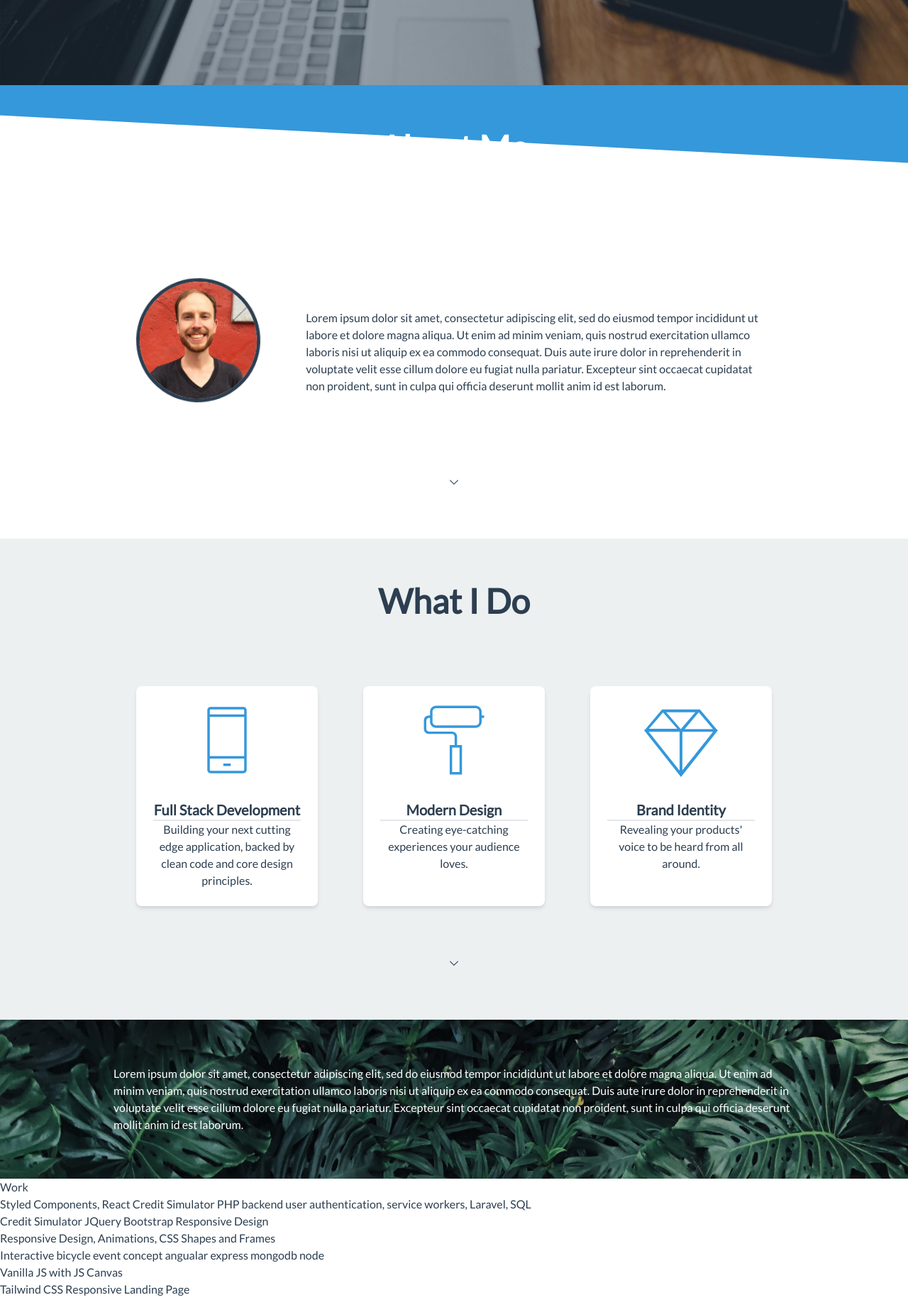
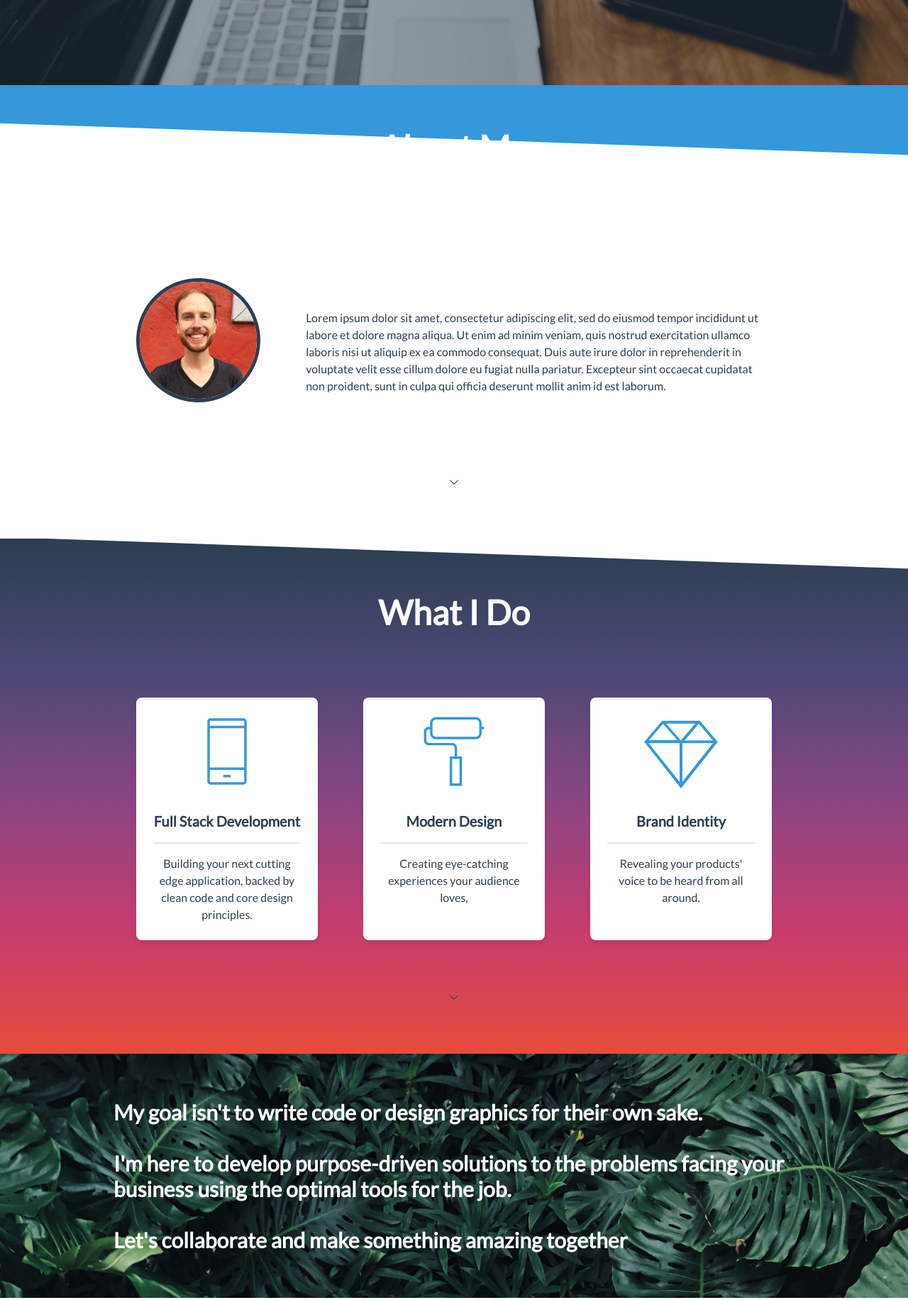
Before and after one commit to Lance-Meier/lance-meier-portfolio, a plain HTML site: page src/index.html in a window 1280 px wide. Shown: the part 680-2512 px from the top of the page at 71% size. Drawn offline with nearby package versions, Linux system fonts and the light colour scheme.

Commit message:
reduce skew angle, zindex, add gradient

```diff
--- a/src/index.html
+++ b/src/index.html
@@ -15,7 +15,7 @@
   <title>Lance Meier - Full Stack Developer & Designer</title>
 </head>
   <body>
-    <nav class="bg-transparent fixed w-full">
+    <nav class="bg-transparent fixed w-full z-10">
       <div class="flex flex-row justify-between pt-4 px-16">
         <div class="flex cursor-pointer" onclick="scrollToTop()">
           <img src="./public/images/lm-icon.svg" alt="LM Logo" height="75px" width="75px">
@@ -42,11 +42,11 @@
         </div>
       </div>
     </header>
-    <section id="about" class="min-h-full">
+    <section id="about">
       <div class="container md:w-3/4 mx-auto py-8 md:py-16">
         <div class="flex flex-col">
           <div class="text-center">
-            <h2 class="font-semibold text-xl text-2xl md:text-5xl text-white">About Me</h2>
+            <h2 class="font-semibold text-xl text-2xl md:text-5xl text-white relative">About Me</h2>
           </div>
           <div class="flex flex-col md:flex-row mt-20 md:mt-40 mb-16 items-center">
             <div id="portrait" class="w-1/3 md:w-1/5 mb-8 mx-8">
@@ -56,7 +56,7 @@
               <p>Lorem ipsum dolor sit amet, consectetur adipiscing elit, sed do eiusmod tempor incididunt ut labore et dolore magna aliqua. Ut enim ad minim veniam, quis nostrud exercitation ullamco laboris nisi ut aliquip ex ea commodo consequat. Duis aute irure dolor in reprehenderit in voluptate velit esse cillum dolore eu fugiat nulla pariatur. Excepteur sint occaecat cupidatat non proident, sunt in culpa qui officia deserunt mollit anim id est laborum.</p>
             </div>
           </div>
-          <div class="mx-auto">
+          <div class="mx-auto hidden md:block relative z-10">
             <a href="#services">
               <img src="./public/images/angle_down_icon.svg" alt="angle down icon">
             </a>
@@ -65,17 +65,15 @@
       </div>
     </section>
     <section id="services">
-      <div class="container md:w-3/4 mx-auto py-8 md:py-16">
+      <div class="container md:w-3/4 mx-auto pb-8 pt-16 md:pb-16 md:pt-20">
         <div class="flex flex-col">
-          <div class="text-center">
-            <h2 class="font-semibold text-xl text-2xl md:text-5xl">What I Do</h2>
-          </div>
+          <h2 class="font-semibold text-xl text-2xl md:text-5xl text-center text-white relative">What I Do</h2>
           <div class="flex flex-col md:flex-row mt-16 md:mt-24 md:justify-between">
             <div class="flex flex-col mb-16 bg-white shadow-md rounded-lg p-6 w-5/6 md:w-1/3 mx-auto md:mx-8">
               <img class="mx-auto w-1/3 md:w-1/2" src="./public/images/mobile_phone.svg" alt="mobile icon">
               <div class="mt-8 text-center">
                 <h3 class="text-xl font-semibold">Full Stack Development</h3>
-                <hr class="border">
+                <hr class="border my-4">
                 <p>Building your next cutting edge application, backed by clean code and core design principles.</p>
               </div>
             </div>
@@ -83,44 +81,40 @@
               <img class="mx-auto w-1/3 md:w-1/2" src="./public/images/paint_roller.svg" alt="paint roller icon">
               <div class="mt-8 text-center">
                 <h3 class="text-xl font-semibold">Modern Design</h3>
-                <hr class="border">
-                <p>Creating eye-catching experiences your audience loves.</p>
+                <hr class="border my-4">
+                <p>Creating eye-catching experiences your audience loves,</p>
               </div>
             </div>
             <div class="flex flex-col mb-16 bg-white shadow-md rounded-lg p-6 w-5/6 md:w-1/3 mx-auto md:mx-8">
               <img class="mx-auto w-1/3 md:w-1/2" src="./public/images/gem.svg" alt="gem icon">
               <div class="mt-8 text-center">
                 <h3 class="text-xl font-semibold">Brand Identity</h3>
-                <hr class="border">
+                <hr class="border my-4">
                 <p>Revealing your products' voice to be heard from all around.</p>
               </div>
             </div>
           </div>
-          <div class="mx-auto">
-            <a href="#work">
+          <div class="mx-auto hidden md:block relative z-10">
+            <a href="#quote">
               <img src="./public/images/angle_down_icon.svg" alt="angle down icon">
             </a>
           </div>
         </div>
       </div>
     </section>
-    <section id="work">
-      <div>
-        <div class="container">
-        </div>
-      </div>
-    </section>
     <section id="quote">
       <div class="container md:w-3/4 mx-auto py-8 md:py-16">
         <div class="text-white">
-          <p>Lorem ipsum dolor sit amet, consectetur adipiscing elit, sed do eiusmod tempor incididunt ut labore et dolore magna aliqua. Ut enim ad minim veniam, quis nostrud exercitation ullamco laboris nisi ut aliquip ex ea commodo consequat. Duis aute irure dolor in reprehenderit in voluptate velit esse cillum dolore eu fugiat nulla pariatur. Excepteur sint occaecat cupidatat non proident, sunt in culpa qui officia deserunt mollit anim id est laborum.</p>
+          <p class="font-semibold text-xl md:text-3xl">My goal isn't to write code or design graphics for their own sake.
+             <br><br> I'm here to develop purpose-driven solutions to the problems facing your business using the optimal tools for the job.
+              <br><br> Let's collaborate and make something amazing together</p>
         </div>
       </div>
     </section>
     <section>
       <div>
-        <div class="container">
-          <h2>Work</h2>
+        <div class="ontainer md:w-3/4 mx-auto py-8 md:py-16">
+          <h2 class="font-semibold text-xl text-2xl md:text-5xl text-center">Work</h2>
           <div>
             <ul>
               <li>
--- a/src/public/styles/main.scss
+++ b/src/public/styles/main.scss
@@ -18,7 +18,6 @@ body {
 }
 
 .btn {
-
   &.btn-info {
     background-color: $light-blue;
     &:hover {
@@ -33,13 +32,22 @@ body {
   }
 }
 
-.fas {
-  color: $light-blue;
+#services {
+  &:before{
+    content: "";
+    display: inline-block;
+    height: 100px;
+    position: absolute;
+    width: 100%;
+    transform: skewY(2deg) translateY(-80px);
+  }
+  &:before{
+    background-color: #fff;
+  }
 }
 
 #hero {
   background-image: url('../images/bg-hero@1x.jpg');
-  min-height: 100vh;
 
   &:after{
     content: "";
@@ -48,7 +56,7 @@ body {
     background-color: $light-blue;
     position: absolute;
     width: 100%;
-    transform: skewY(3deg) translateY(-20%);
+    transform: skewY(2deg) translateY(-20%);
     z-index: -1;
   }
 }
@@ -68,7 +76,8 @@ body {
 }
 
 #services {
-  background-color: $light-grey;
+  //background-color: $dark-grey;
+  background-image: linear-gradient(to bottom, #2c3e50, #4a4875, #884683, #c53c6e, #e74c3c);
 }
 
 @media (max-width: 791px) {
```
Also changed, not shown: src/public/styles/main.css, 1 other file.
